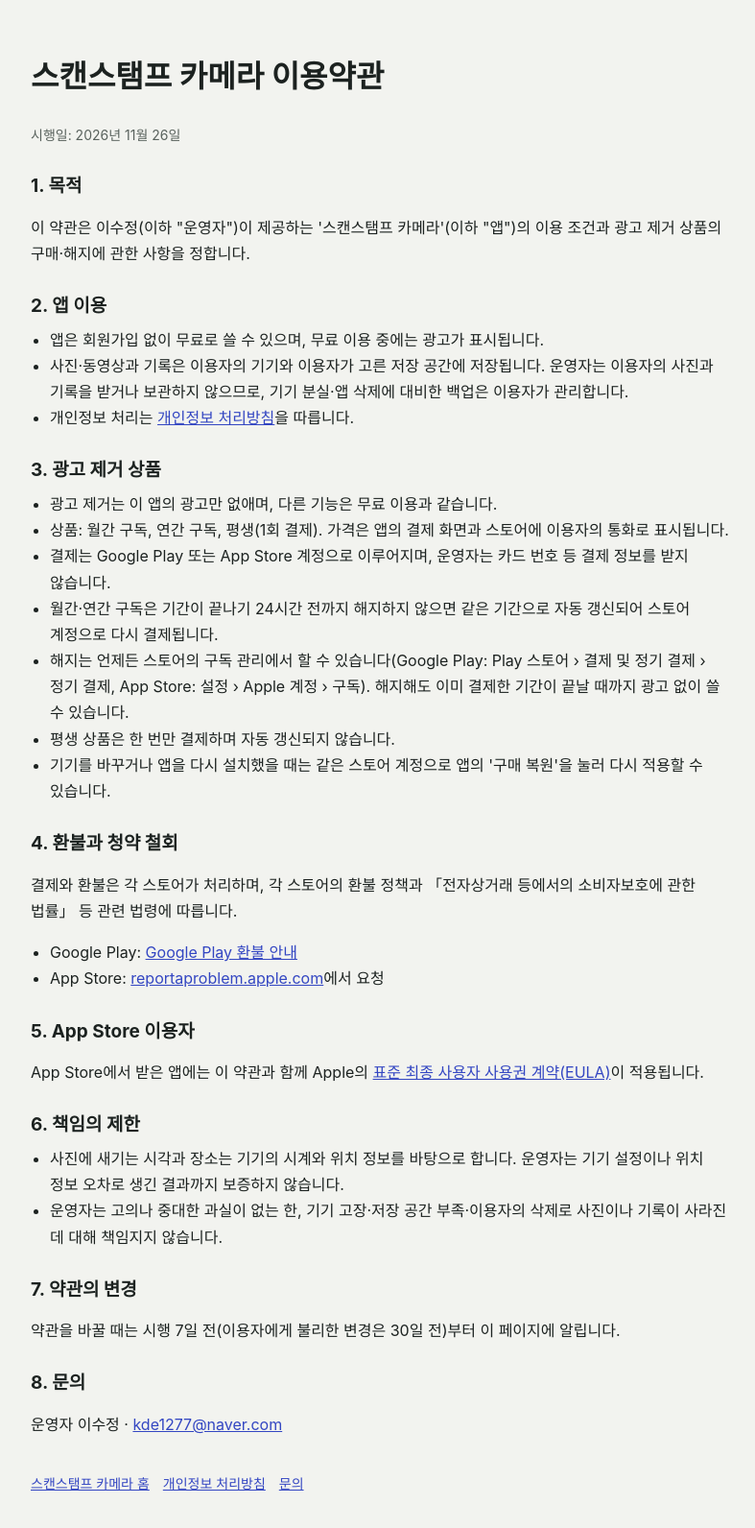
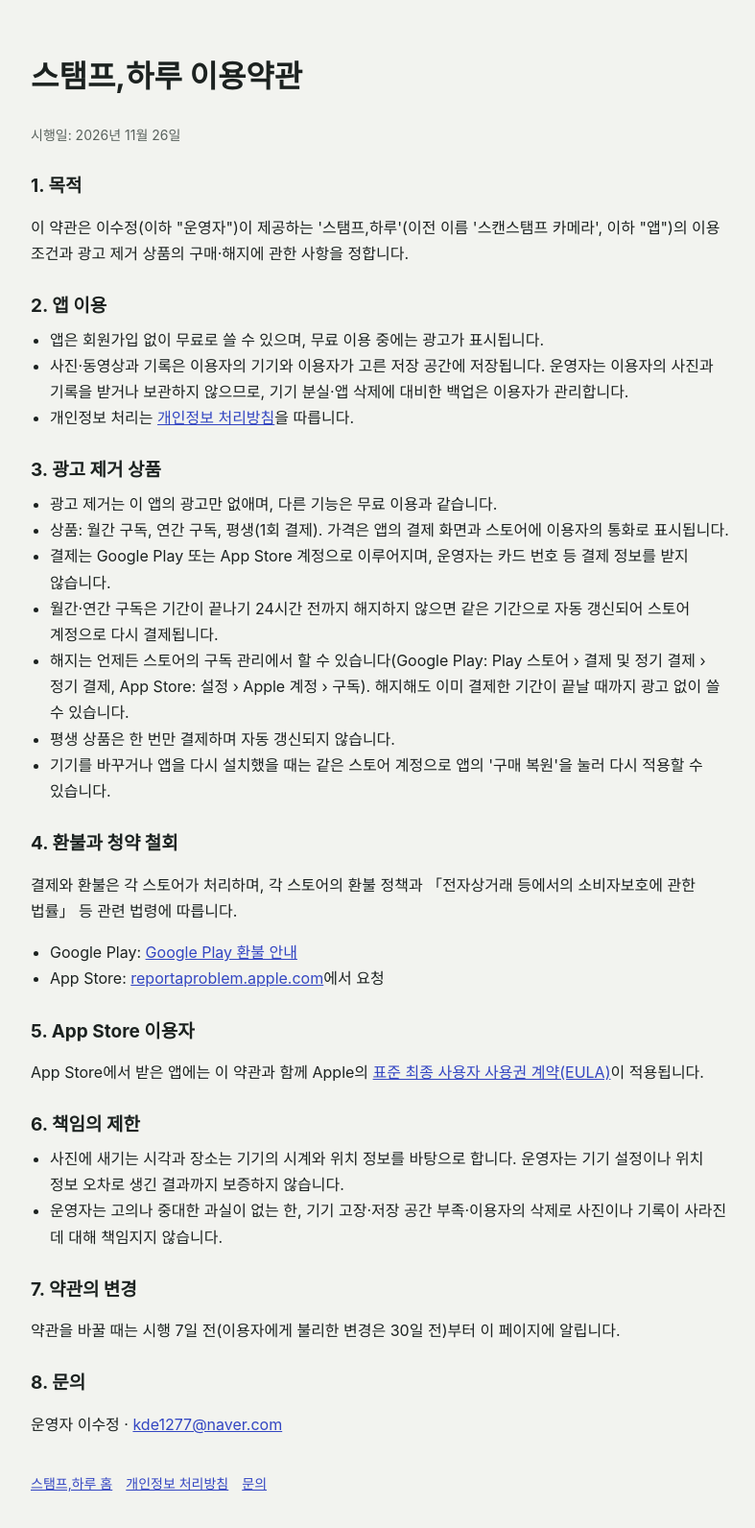
Before and after one commit to ljk121693-dev/ljk121693-dev.github.io, a plain HTML site: page terms.html in a window 1280 px wide. Shown: the whole page at 96% size, without its empty margins (244-1031 px from the left). Drawn offline with Linux system fonts and the light colour scheme.

Commit message:
앱 이름을 '스탬프,하루'로 바꿈 (처리방침·약관·첫 화면, 이전 이름 함께 적음)
Co-Authored-By: Claude Opus 5.5 <noreply@anthropic.com>
Claude-Session: https://claude.ai/code/session_01MLJMYEE1TH9d2JSsv8jdcp

```diff
--- a/terms.html
+++ b/terms.html
@@ -3,16 +3,16 @@
 <head>
 <meta charset="utf-8">
 <meta name="viewport" content="width=device-width, initial-scale=1">
-<title>스캔스탬프 카메라 이용약관</title>
+<title>스탬프,하루 이용약관</title>
 <link rel="stylesheet" href="style.css">
 </head>
 <body>
 <main>
-<h1>스캔스탬프 카메라 이용약관</h1>
+<h1>스탬프,하루 이용약관</h1>
 <p class="muted">시행일: 2026년 11월 26일</p>
 
 <h2>1. 목적</h2>
-<p>이 약관은 이수정(이하 "운영자")이 제공하는 '스캔스탬프 카메라'(이하 "앱")의 이용 조건과 광고 제거 상품의 구매·해지에 관한 사항을 정합니다.</p>
+<p>이 약관은 이수정(이하 "운영자")이 제공하는 '스탬프,하루'(이전 이름 '스캔스탬프 카메라', 이하 "앱")의 이용 조건과 광고 제거 상품의 구매·해지에 관한 사항을 정합니다.</p>
 
 <h2>2. 앱 이용</h2>
 <ul>
@@ -54,7 +54,7 @@
 <h2>8. 문의</h2>
 <p>운영자 이수정 · <a href="mailto:kde1277@naver.com">kde1277@naver.com</a></p>
 
-<footer><a href="index.html">스캔스탬프 카메라 홈</a><a href="privacy.html">개인정보 처리방침</a><a href="mailto:kde1277@naver.com">문의</a></footer>
+<footer><a href="index.html">스탬프,하루 홈</a><a href="privacy.html">개인정보 처리방침</a><a href="mailto:kde1277@naver.com">문의</a></footer>
 </main>
 </body>
 </html>
```
Also changed, not shown: index.html (+2 -2 lines), privacy.html (+4 -4 lines).
